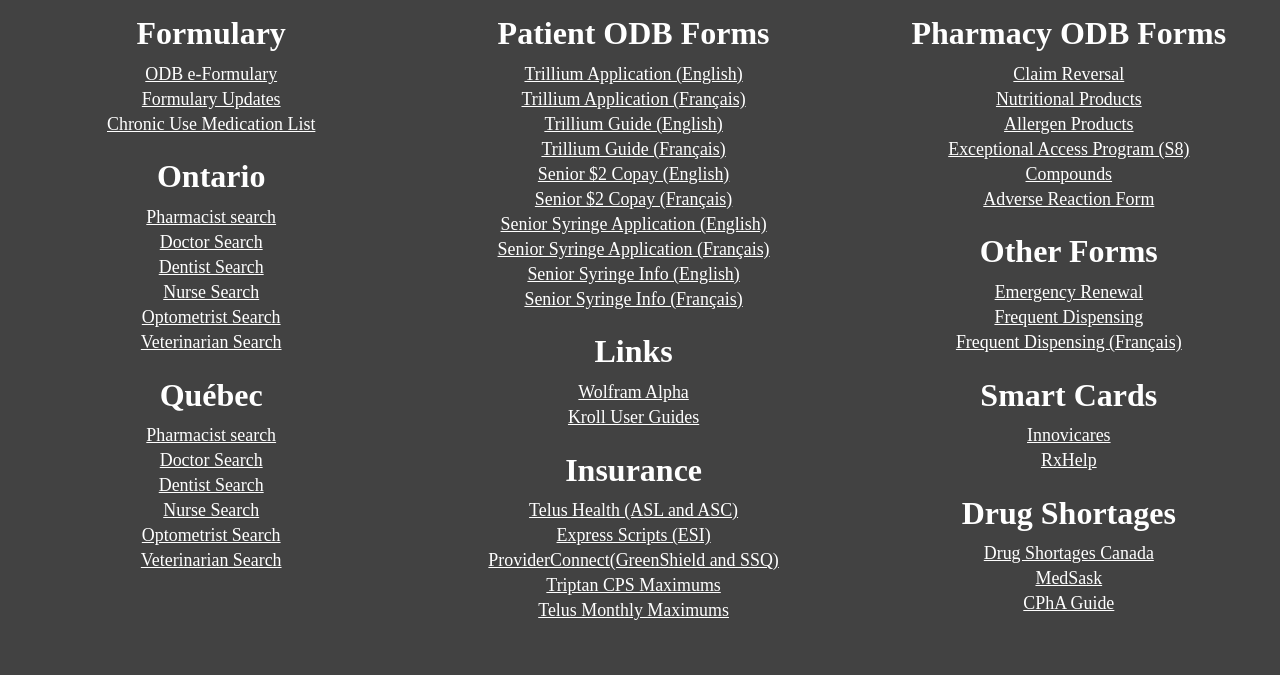
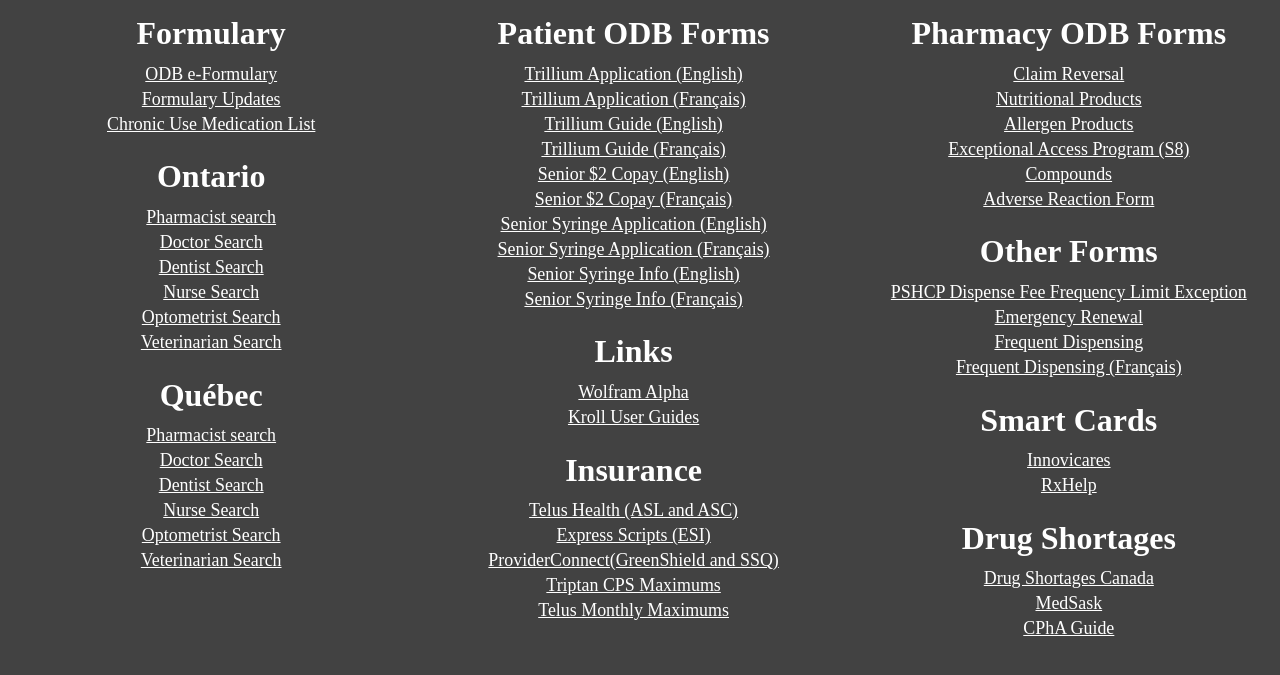
Before and after one commit to camilrph/camilrph.github.io, a plain HTML site: page tech.html in a window 1280 px wide. Shown: the part 89-764 px from the top of the page. Drawn offline with Linux system fonts and the light colour scheme.

Commit message:
Add PSHCP dispense fee frequency limit exception

```diff
--- a/tech.html
+++ b/tech.html
@@ -89,6 +89,7 @@
 			</ul>
 		<h1>Other Forms</h1>
 			<ul>
+				<li><a href="https://www.welcome.canadalife.com/content/dam/rfp/welcome-sites/pshcp/M7520(DFFL).pdf">PSHCP Dispense Fee Frequency Limit Exception</a></li>
 				<li><a href="files/OPARenewal.pdf">Emergency Renewal</a></li>
 				<li><a href="https://www.opatoday.com/Media/Default/Tools%20and%20Form%20-%20Frequency%20of%20Dispensing%20and%20Compliance%20Packaging/2015-09-25%20OPA%20Frequent%20Dispensing%20Documentation_Consent_Notification%20Form.pdf">Frequent Dispensing</a></li>
 				<li><a href="https://www.opatoday.com/Media/Default/Tools%20and%20Form%20-%20Frequency%20of%20Dispensing%20and%20Compliance%20Packaging/Frequent%20Dispensing%20Documentation%20Form_FRE.pdf">Frequent Dispensing (Français)</a></li>
```
